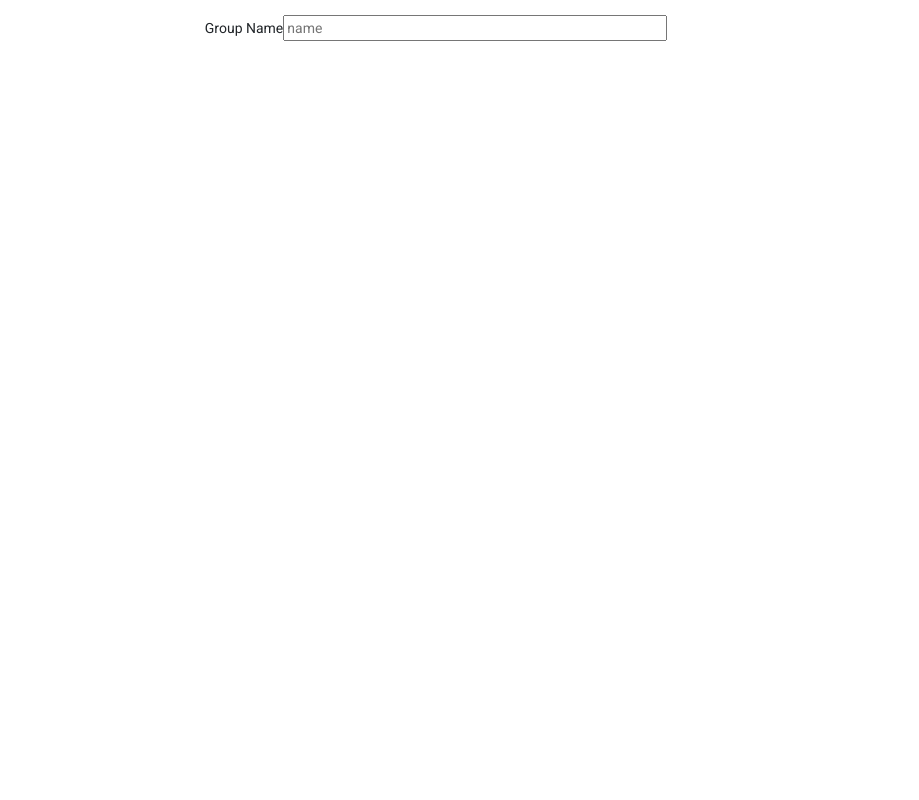
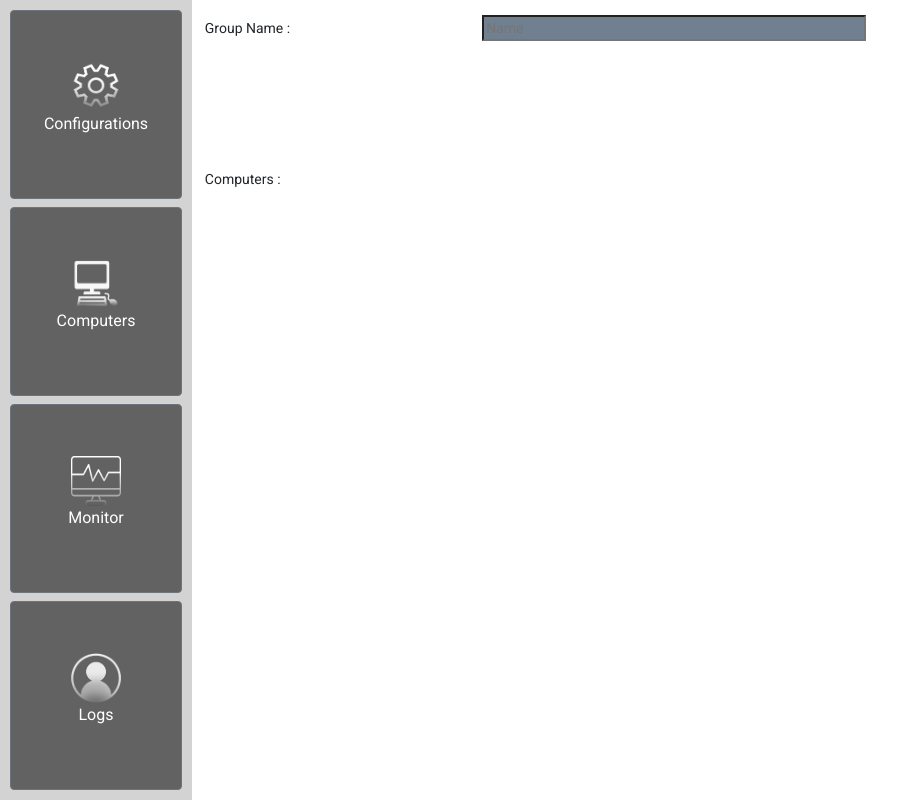
Before and after one commit to Martinius1/Pablle, an Angular app: page /computers/creategroup in a window 1280 px wide. Shown: the whole page, without its empty margins (0-919 px from the left). Built offline with nearby package versions, Linux system fonts and the light colour scheme.

Commit message:
Linkování Mezi Logy

```diff
--- a/src/app/pages/computers/create-group/create-group.component.html
+++ b/src/app/pages/computers/create-group/create-group.component.html
@@ -1,4 +1,8 @@
-<div class="config-name">
-  <label for="textbox" class="group-ame-label">Group Name</label>
-  <input type="text" id="textbox" name="textbox" placeholder="name" style="width: 30vw">
+<app-side-bar></app-side-bar>
+<div class="group-name">
+  <label for="textbox" class="group-name-label">Group Name :</label>
+  <input type="text" id="textbox" class="name-imput" name="textbox" placeholder="Name" style="width: 30vw">
 </div>
+<div class="computers">
+  <label for="textbox" class="computer-selected-show">Computers :</label>
+</div>
--- a/src/app/pages/computers/create-group/create-group.component.scss
+++ b/src/app/pages/computers/create-group/create-group.component.scss
@@ -0,0 +1,12 @@
+.group-name{
+  .group-name-label{
+    padding-right: 15vw;
+  }
+  .name-imput{
+    background-color: slategray;
+  }
+
+}
+.computers{
+  padding-top: 10vw;
+}
--- a/src/app/pages/logs/alert-log/alert-log.component.html
+++ b/src/app/pages/logs/alert-log/alert-log.component.html
@@ -1,8 +1,8 @@
 <div class="header-background">
   <h1 class="request-header">
-    <button class="button-configuration">Configurations</button>
-    <button class="button-message">Message Log</button>
-    <button class="button-alert">Alert Log</button>
+    <button class="button-configuration" routerLink="/logs">Configurations</button>
+    <button class="button-message" routerLink="/logs/messages">Message Log</button>
+    <button class="button-alert" routerLink="/logs/alert">Alert Log</button>
     <button class="button-set-email">Set2</button>
     <table class="table table-bordered"></table>
 
--- a/src/app/pages/logs/logs.component.html
+++ b/src/app/pages/logs/logs.component.html
@@ -1,8 +1,8 @@
 <div class="header-background">
   <h1 class="request-header">
-    <button class="button-configuration">Configurations</button>
-    <button class="button-message">Message Log</button>
-    <button class="button-alert">Alert Log</button>
+    <button class="button-configuration" routerLink="/logs">Configurations</button>
+    <button class="button-message" routerLink="/logs/messages">Message Log</button>
+    <button class="button-alert" routerLink="/logs/alert">Alert Log</button>
     <button class="button-set-email">Set1</button>
     <table class="table table-bordered"></table>
 
--- a/src/app/pages/logs/msg-logs/msg-logs.component.html
+++ b/src/app/pages/logs/msg-logs/msg-logs.component.html
@@ -1,8 +1,8 @@
 <div class="header-background">
   <h1 class="request-header">
-    <button class="button-configuration">Configurations</button>
-    <button class="button-message">Message Log</button>
-    <button class="button-alert">Alert Log</button>
+    <button class="button-configuration" routerLink="/logs">Configurations</button>
+    <button class="button-message" routerLink="/logs/messages">Message Log</button>
+    <button class="button-alert" routerLink="/logs/alert">Alert Log</button>
     <button class="button-set-email">Set3</button>
     <table class="table table-bordered"></table>
 
```
